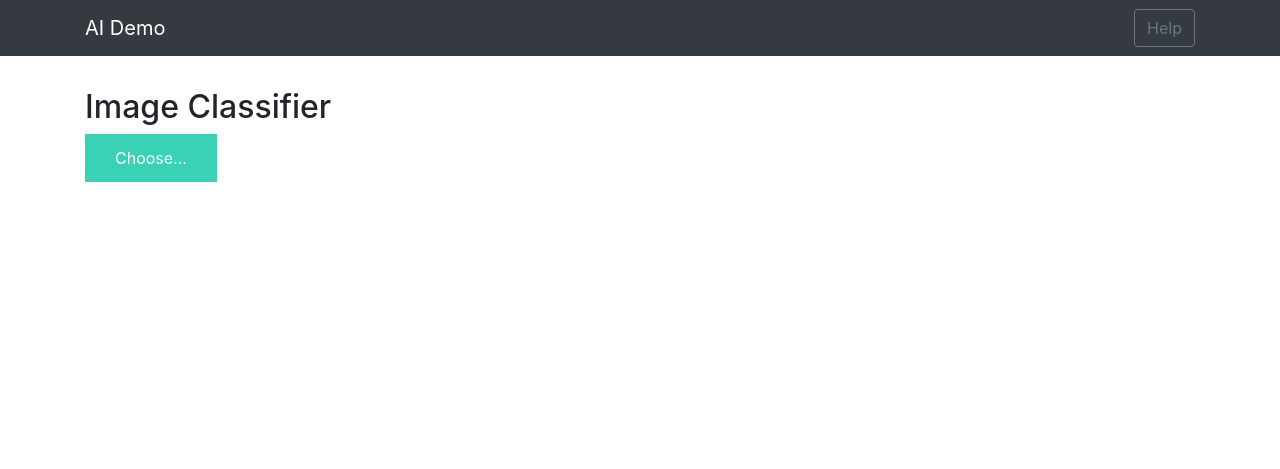
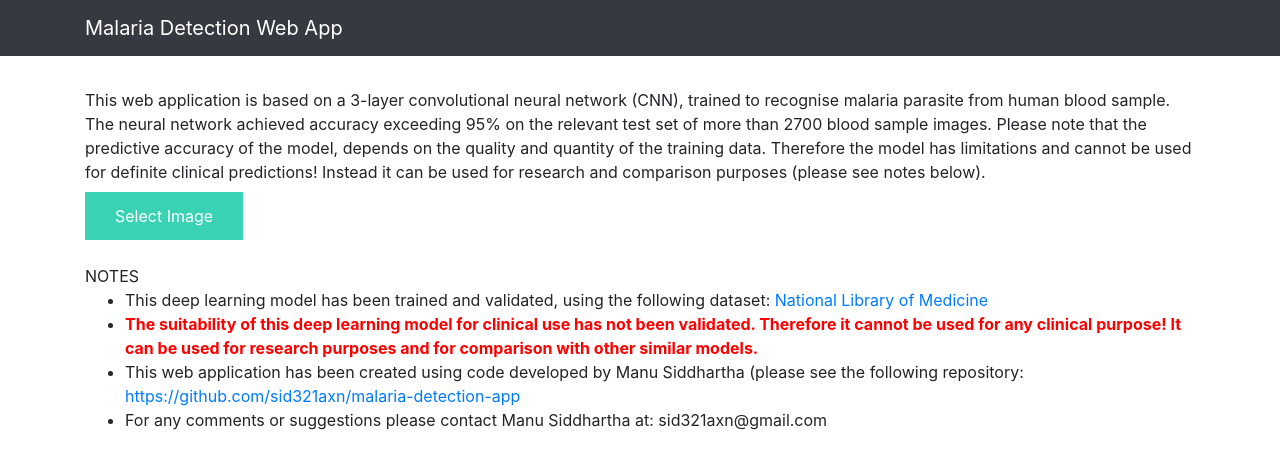
Before and after one commit to shreyasri258/MalariaFind, a Flask app: page / in a window 1280 px wide. Shown: the top 469 px of the page. Run offline with Flask 2, Linux system fonts and the light colour scheme; some libraries are stand-ins or nearby versions.

Commit message:
new commit

```diff
--- a/app.py
+++ b/app.py
@@ -1,6 +1,3 @@
-# -*- coding: utf-8 -*-
-
-
 from __future__ import division, print_function
 # coding=utf-8
 import sys
@@ -10,52 +7,44 @@ import re
 import numpy as np
 
 # Keras
-from tensorflow.keras.applications.imagenet_utils import preprocess_input, decode_predictions
-from tensorflow.keras.models import load_model
-from tensorflow.keras.preprocessing import image
+from keras.applications.imagenet_utils import preprocess_input, decode_predictions
+from keras.models import load_model
+from keras.preprocessing import image
 
 # Flask utils
 from flask import Flask, redirect, url_for, request, render_template
 from werkzeug.utils import secure_filename
-#from gevent.pywsgi import WSGIServer
+from gevent.wsgi import WSGIServer
 
 # Define a flask app
 app = Flask(__name__)
 
 # Model saved with Keras model.save()
-MODEL_PATH ='model_vgg19.h5'
+MODEL_PATH = 'models/my_model.h5'
 
-# Load your trained model
+#Load your trained model
 model = load_model(MODEL_PATH)
+model._make_predict_function()          # Necessary to make everything ready to run on the GPU ahead of time
+print('Model loaded. Start serving...')
 
-
-
+# You can also use pretrained model from Keras
+# Check https://keras.io/applications/
+#from keras.applications.resnet50 import ResNet50
+#model = ResNet50(weights='imagenet')
+#print('Model loaded. Check http://127.0.0.1:5000/')
 
 
 def model_predict(img_path, model):
-    img = image.load_img(img_path, target_size=(224, 224))
+    img = image.load_img(img_path, target_size=(50,50)) #target_size must agree with what the trained model expects!!
 
     # Preprocessing the image
-    x = image.img_to_array(img)
-    # x = np.true_divide(x, 255)
-    ## Scaling
-    x=x/255
-    x = np.expand_dims(x, axis=0)
+    img = image.img_to_array(img)
+    img = np.expand_dims(img, axis=0)
 
 
-    # Be careful how your trained model deals with the input
-    # otherwise, it won't make correct prediction!
-    x = preprocess_input(x)
-
-    preds = model.predict(x)
-    preds=np.argmax(preds, axis=1)
-    if preds==0:
-        preds="The Person is Infected With Pneumonia"
-    else:
-        preds="The Person is not Infected With Pneumonia"
-
-
-    return preds
+    preds = model.predict(img)
+    pred = np.argmax(preds,axis = 1)
+    return pred
 
 
 @app.route('/', methods=['GET'])
@@ -77,11 +66,23 @@ def upload():
         f.save(file_path)
 
         # Make prediction
-        preds = model_predict(file_path, model)
-        result=preds
-        return result
+        pred = model_predict(file_path, model)
+        os.remove(file_path)#removes file from the server after prediction has been returned
+
+        # Arrange the correct return according to the model.
+		# In this model 1 is Pneumonia and 0 is Normal.
+        str1 = 'Malaria Parasitized'
+        str2 = 'Normal'
+        if pred[0] == 0:
+            return str1
+        else:
+            return str2
     return None
 
-
+    #this section is used by gunicorn to serve the app on Heroku
 if __name__ == '__main__':
-    app.run(debug=True)
+        app.run()
+    #uncomment this section to serve the app locally with gevent at:  http://localhost:5000
+    # Serve the app with gevent
+    #http_server = WSGIServer(('', 5000), app)
+    #http_server.serve_forever()
--- a/templates/base.html
+++ b/templates/base.html
@@ -4,7 +4,7 @@
     <meta charset="UTF-8">
     <meta name="viewport" content="width=device-width, initial-scale=1.0">
     <meta http-equiv="X-UA-Compatible" content="ie=edge">
-    <title>AI Demo</title>
+    <title>Malaria Detection Web App</title>
     <link href="https://cdn.bootcss.com/bootstrap/4.0.0/css/bootstrap.min.css" rel="stylesheet">
     <script src="https://cdn.bootcss.com/popper.js/1.12.9/umd/popper.min.js"></script>
     <script src="https://cdn.bootcss.com/jquery/3.3.1/jquery.min.js"></script>
@@ -15,8 +15,7 @@
 <body>
     <nav class="navbar navbar-dark bg-dark">
         <div class="container">
-            <a class="navbar-brand" href="#">AI Demo</a>
-            <button class="btn btn-outline-secondary my-2 my-sm-0" type="submit">Help</button>
+            <a class="navbar-brand" href="#">Malaria Detection Web App</a>
         </div>
     </nav>
     <div class="container">
--- a/templates/index.html
+++ b/templates/index.html
@@ -1,11 +1,15 @@
 {% extends "base.html" %} {% block content %}
 
-<h2>Image Classifier</h2>
+<body>
+This web application is based on a 3-layer convolutional neural network (CNN), trained to recognise malaria parasite from human blood sample. The neural network achieved accuracy exceeding 95% on the relevant test set of more than 2700 blood sample images. Please note that the predictive accuracy of the model, depends on the quality and quantity of the training data. Therefore the model has limitations and cannot be used for definite clinical predictions! Instead it can be used for research and comparison purposes (please see notes below).
+</body>
+
+<h2></h2>
 
 <div>
     <form id="upload-file" method="post" enctype="multipart/form-data">
         <label for="imageUpload" class="upload-label">
-            Choose...
+            Select Image
         </label>
         <input type="file" name="file" id="imageUpload" accept=".png, .jpg, .jpeg">
     </form>
@@ -27,5 +31,13 @@
     </h3>
 
 </div>
-
+<body>
+NOTES
+<ul>
+<li>This deep learning model has been trained and validated, using the following dataset: <a href="https://ceb.nlm.nih.gov/repositories/malaria-datasets/">National Library of Medicine</a></li>
+<li><b style="color:red;">The suitability of this deep learning model for clinical use has not been validated. Therefore it cannot be used for any clinical purpose! It can be used for research purposes and for comparison with other similar models.</b></li>
+<li>This web application has been created using code developed by Manu Siddhartha (please see the following repository: </h2><a href="https://github.com/sid321axn/malaria-detection-app">https://github.com/sid321axn/malaria-detection-app</a></li>
+<li>For any comments or suggestions please contact Manu Siddhartha at: sid321axn@gmail.com</li>
+</ul>
+</body>
 {% endblock %}
```
Also changed, not shown: code.py (deleted, +0 -104 lines), requirements.txt (+9 -105 lines), uploads/README.md (added), 6 other files.
